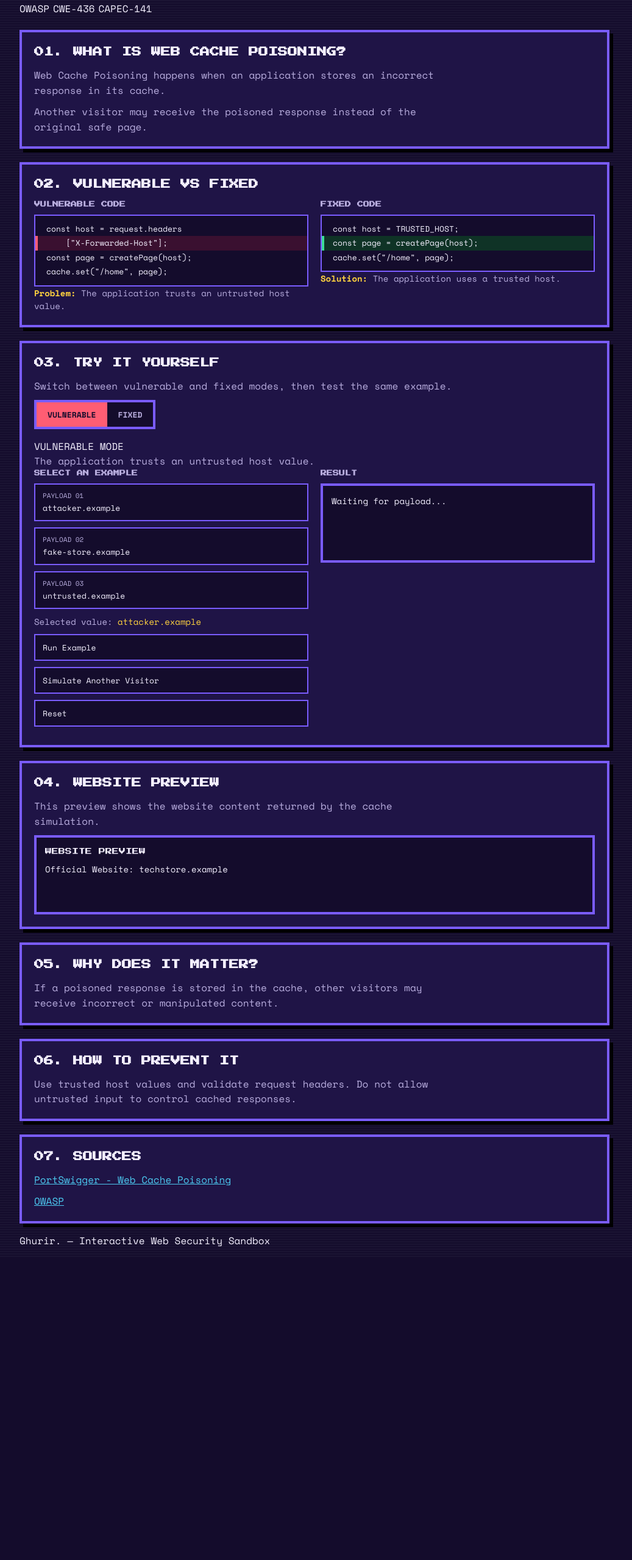
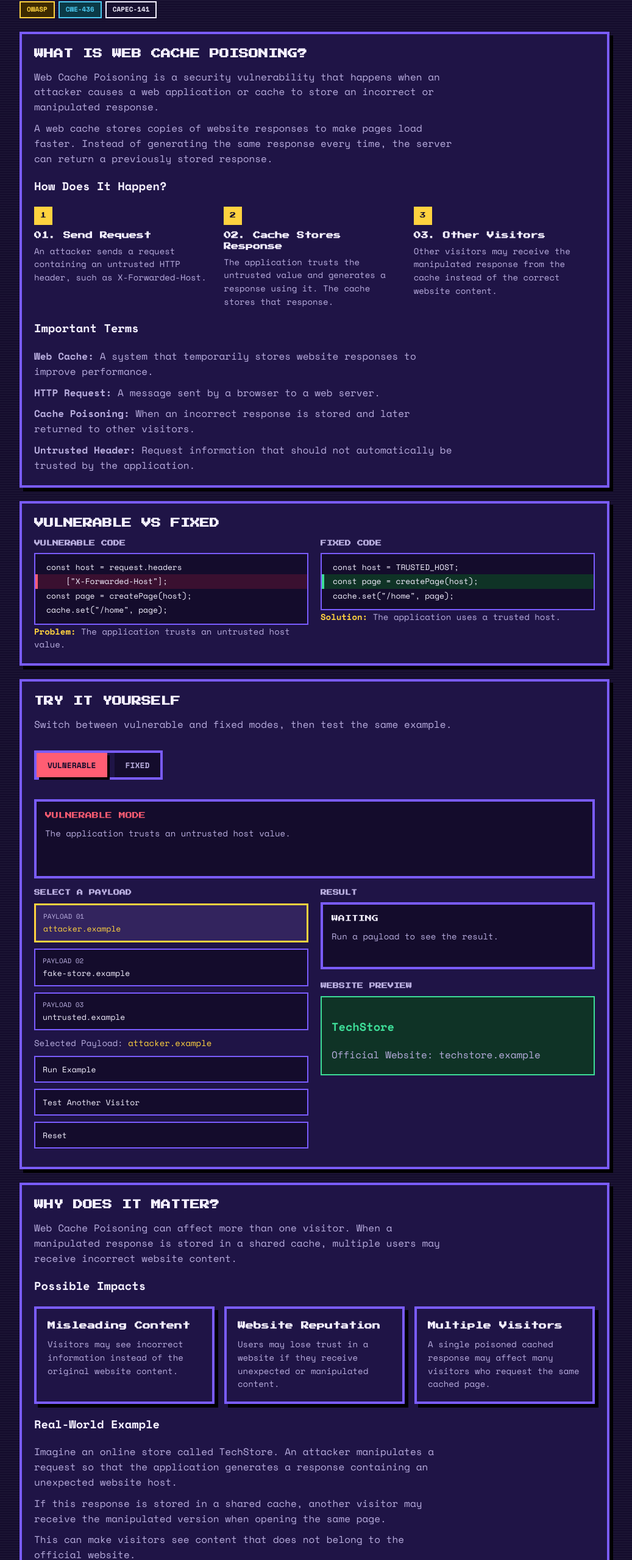
Before and after one commit to Renad1993/Final-Project-Interactive-Web-Security-Sandbox, a plain HTML site: page lab3.html in a window 1280 px wide. Shown: the part 238-2797 px from the top of the page at 61% size, without its empty margins (124-1161 px from the left). Before the commit the page ends 2302 px from the top, so only its background shows below. Drawn offline with nearby package versions, Linux system fonts and the light colour scheme.

Commit message:
Update Lab 3 Web Cache Poisoning

```diff
--- a/js/lab3.js
+++ b/js/lab3.js
@@ -6,9 +6,7 @@ const cache = new Map();
 let mode = "vulnerable";
 let selectedHost = "attacker.example";
 
-
-// Get HTML elements
-
+// HTML Elements
 const vulnerableBtn = document.getElementById("vulnerableBtn");
 const fixedBtn = document.getElementById("fixedBtn");
 
@@ -20,21 +18,27 @@ const payloadCode = document.getElementById("payloadCode");
 const domainBanner = document.getElementById("domainBanner");
 const resultMessage = document.getElementById("resultMessage");
 
-const payloadButtons = document.querySelectorAll(".payload-btn");
+const payloadButtons = document.querySelectorAll(".pl[data-host]");
+
+const runBtn = document.getElementById("runBtn");
+const visitorBtn = document.getElementById("visitorBtn");
+const resetBtn = document.getElementById("resetBtn");
 
 
-// Update Vulnerable / Fixed mode
-
+// Update Mode
 function updateMode() {
 
     const isVulnerable = mode === "vulnerable";
 
     vulnerableBtn.classList.toggle("active", isVulnerable);
+    vulnerableBtn.classList.toggle("on", isVulnerable);
+
     fixedBtn.classList.toggle("active", !isVulnerable);
+    fixedBtn.classList.toggle("on", !isVulnerable);
 
     statusBox.className = isVulnerable
-        ? "status vulnerable-status"
-        : "status fixed-status";
+        ? "out mode-status vulnerable-status"
+        : "out mode-status fixed-status";
 
     statusTitle.textContent = isVulnerable
         ? "VULNERABLE MODE"
@@ -50,24 +54,26 @@ function updateMode() {
 }
 
 
-// Reset website preview
-
+// Reset Preview
 function resetPreview() {
 
-    domainBanner.textContent =
-        "Official Website: " + TRUSTED_HOST;
+    domainBanner.innerHTML = `
+        <h3>TechStore</h3>
+        <p>Official Website: ${TRUSTED_HOST}</p>
+    `;
 
     domainBanner.classList.remove("poisoned");
 
-    resultMessage.textContent = "Waiting for payload...";
+    resultMessage.innerHTML = `
+        <span class="status">WAITING</span>
+        <p>Run a payload to see the result.</p>
+    `;
 }
 
 
-// Vulnerable version
-
+// Vulnerable Request
 function vulnerableRequest(host) {
 
-    // The cache uses the same key for every host.
     const cacheKey = "/home";
 
     if (cache.has(cacheKey)) {
@@ -85,11 +91,9 @@ function vulnerableRequest(host) {
 }
 
 
-// Fixed version
-
+// Fixed Request
 function fixedRequest() {
 
-    // The application uses its trusted host.
     const safeHost = TRUSTED_HOST;
 
     const cacheKey = "/home|" + safeHost;
@@ -109,120 +113,117 @@ function fixedRequest() {
 }
 
 
-// Run selected payload
+// Display Result
+function showResult(response) {
 
-function runPayload() {
+    if (response.poisoned) {
 
-    let response;
+        domainBanner.innerHTML = `
+            <h3>Unexpected Website!</h3>
+            <p>Host: ${response.host}</p>
+            <p>Cached content was manipulated.</p>
+        `;
 
-    if (mode === "vulnerable") {
+        domainBanner.classList.add("poisoned");
 
-        response = vulnerableRequest(selectedHost);
+        resultMessage.innerHTML = `
+            <span class="status">CACHE POISONED!</span>
+            <p>The manipulated response was stored in the cache.</p>
+        `;
 
     } else {
 
-        response = fixedRequest();
-
-    }
-
-
-    if (response.poisoned) {
-
-        domainBanner.textContent =
-            "Unexpected Website Host: " + response.host;
-
-        domainBanner.classList.add("poisoned");
-
-        resultMessage.textContent =
-            "Cache Poisoned! The manipulated response was stored.";
-
-    } else {
-
-        domainBanner.textContent =
-            "Official Website: " + TRUSTED_HOST;
+        domainBanner.innerHTML = `
+            <h3>TechStore</h3>
+            <p>Official Website: ${TRUSTED_HOST}</p>
+        `;
 
         domainBanner.classList.remove("poisoned");
 
-        resultMessage.textContent =
-            mode === "fixed"
-                ? "Blocked! The untrusted host was ignored."
-                : "The official response was returned.";
-
+        resultMessage.innerHTML = mode === "fixed"
+            ? `
+                <span class="status">BLOCKED!</span>
+                <p>The untrusted host was ignored. The official website is safe.</p>
+            `
+            : `
+                <span class="status">SAFE RESPONSE</span>
+                <p>The official website was returned.</p>
+            `;
     }
-
 }
 
 
-// Simulate another visitor
+// Run Selected Payload
+function runPayload() {
 
+    // Start a fresh test for every selected payload
+    cache.clear();
+
+    const response = mode === "vulnerable"
+        ? vulnerableRequest(selectedHost)
+        : fixedRequest();
+
+    showResult(response);
+}
+
+
+// Test Another Visitor
 function simulateVisitor() {
 
     const cacheKey = mode === "vulnerable"
         ? "/home"
         : "/home|" + TRUSTED_HOST;
 
-
     if (!cache.has(cacheKey)) {
 
-        resultMessage.textContent =
-            "No cached response yet. Run a payload first.";
+        resultMessage.innerHTML = `
+            <span class="status">NO CACHE</span>
+            <p>Run a payload first.</p>
+        `;
 
         return;
     }
 
-
     const response = cache.get(cacheKey);
 
+    showResult(response);
 
     if (response.poisoned) {
 
-        domainBanner.textContent =
-            "Unexpected Website Host: " + response.host;
-
-        domainBanner.classList.add("poisoned");
-
-        resultMessage.textContent =
-            "Another visitor received the manipulated cached response!";
+        resultMessage.innerHTML = `
+            <span class="status">ANOTHER VISITOR AFFECTED!</span>
+            <p>Another visitor received the manipulated cached response.</p>
+        `;
 
     } else {
 
-        domainBanner.textContent =
-            "Official Website: " + TRUSTED_HOST;
-
-        domainBanner.classList.remove("poisoned");
-
-        resultMessage.textContent =
-            "Another visitor received the safe cached response.";
-
+        resultMessage.innerHTML = `
+            <span class="status">SAFE VISITOR</span>
+            <p>Another visitor received the official cached website.</p>
+        `;
     }
-
 }
 
 
-// Switch to Vulnerable mode
-
+// Vulnerable Button
 vulnerableBtn.addEventListener("click", () => {
 
     mode = "vulnerable";
 
     updateMode();
-
 });
 
 
-// Switch to Fixed mode
-
+// Fixed Button
 fixedBtn.addEventListener("click", () => {
 
     mode = "fixed";
 
     updateMode();
-
 });
 
 
-// Select payload
-
+// Select Payload
 payloadButtons.forEach(button => {
 
     button.addEventListener("click", () => {
@@ -238,39 +239,34 @@ payloadButtons.forEach(button => {
         button.classList.add("selected");
 
     });
-
 });
 
 
-// Run payload button
-
-document.getElementById("runBtn").addEventListener(
-    "click",
-    runPayload
-);
+// Run Button
+runBtn.addEventListener("click", runPayload);
 
 
-// Another visitor button
-
-document.getElementById("visitorBtn").addEventListener(
-    "click",
-    simulateVisitor
-);
+// Another Visitor Button
+visitorBtn.addEventListener("click", simulateVisitor);
 
 
-// Reset cache button
-
-document.getElementById("resetBtn").addEventListener("click", () => {
+// Reset Button
+resetBtn.addEventListener("click", () => {
 
     cache.clear();
 
     resetPreview();
-
 });
 
 
-// Initial page setup
+// Initial Setup
+payloadCode.textContent = selectedHost;
 
 updateMode();
 
-payloadButtons[0].classList.add("selected");
+payloadButtons.forEach(button => {
+    button.classList.toggle(
+        "selected",
+        button.dataset.host === selectedHost
+    );
+});
--- a/lab3.html
+++ b/lab3.html
@@ -1,45 +1,37 @@
 
 <!DOCTYPE html>
 <html lang="en">
+
 <head>
     <meta charset="UTF-8">
     <meta name="viewport" content="width=device-width, initial-scale=1.0">
 
     <title>Lab 3 - Web Cache Poisoning</title>
 
-    <!-- Main shared design -->
     <link rel="stylesheet" href="style.css">
-
-    <!-- Shared lab design -->
     <link rel="stylesheet" href="lab.css">
 
-    <!-- Fonts -->
     <link href="https://fonts.googleapis.com/css2?family=Press+Start+2P&family=Space+Mono:wght@400;700&display=swap" rel="stylesheet">
 </head>
 
 <body>
 
-    <!-- Header -->
     <header class="site-header">
         <div class="wrap">
-            <a class="brand" href="index.html">
-                Ghurir<span>.</span>
-            </a>
-
             <nav class="nav" aria-label="Main">
                 <a href="index.html">Home</a>
-                <a href="lab.html">Lab</a>
                 <a href="lab1.html">Lab 1</a>
+                <a href="lab2.html">Lab 2</a>
                 <a href="lab3.html" aria-current="page">Lab 3</a>
             </nav>
         </div>
     </header>
 
-
     <main class="wrap">
 
         <!-- Lab Title -->
         <section class="lab-hero">
+
             <h1>Web Cache Poisoning</h1>
 
             <p>
@@ -48,32 +40,91 @@
             </p>
 
             <div class="badges">
-                <span>OWASP</span>
-                <span>CWE-436</span>
-                <span>CAPEC-141</span>
+                <span class="badge owasp">OWASP</span>
+                <span class="badge cwe">CWE-436</span>
+                <span class="badge capec">CAPEC-141</span>
             </div>
+
         </section>
 
+        <!-- What Is Web Cache Poisoning -->
+        <section class="panel">
 
-        <!-- What is it -->
-        <section class="panel">
-            <h2>01. What Is Web Cache Poisoning?</h2>
+            <h2>What Is Web Cache Poisoning?</h2>
 
             <p>
-                Web Cache Poisoning happens when an application stores
-                an incorrect response in its cache.
+                Web Cache Poisoning is a security vulnerability that happens
+                when an attacker causes a web application or cache to store
+                an incorrect or manipulated response.
             </p>
 
             <p>
-                Another visitor may receive the poisoned response
-                instead of the original safe page.
+                A web cache stores copies of website responses to make pages
+                load faster. Instead of generating the same response every time,
+                the server can return a previously stored response.
             </p>
+
+            <h3>How Does It Happen?</h3>
+
+            <div class="steps">
+
+                <div class="step">
+                    <h3>01. Send Request</h3>
+                    <p>
+                        An attacker sends a request containing an untrusted
+                        HTTP header, such as X-Forwarded-Host.
+                    </p>
+                </div>
+
+                <div class="step">
+                    <h3>02. Cache Stores Response</h3>
+                    <p>
+                        The application trusts the untrusted value and generates
+                        a response using it. The cache stores that response.
+                    </p>
+                </div>
+
+                <div class="step">
+                    <h3>03. Other Visitors</h3>
+                    <p>
+                        Other visitors may receive the manipulated response
+                        from the cache instead of the correct website content.
+                    </p>
+                </div>
+
+            </div>
+
+            <h3>Important Terms</h3>
+
+            <p>
+                <b>Web Cache:</b>
+                A system that temporarily stores website responses
+                to improve performance.
+            </p>
+
+            <p>
+                <b>HTTP Request:</b>
+                A message sent by a browser to a web server.
+            </p>
+
+            <p>
+                <b>Cache Poisoning:</b>
+                When an incorrect response is stored and later
+                returned to other visitors.
+            </p>
+
+            <p>
+                <b>Untrusted Header:</b>
+                Request information that should not automatically
+                be trusted by the application.
+            </p>
+
         </section>
 
+        <!-- Vulnerable vs Fixed -->
+        <section class="panel">
 
-        <!-- Vulnerable and Fixed Code -->
-        <section class="panel">
-            <h2>02. Vulnerable vs Fixed</h2>
+            <h2>Vulnerable vs Fixed</h2>
 
             <div class="cols">
 
@@ -100,12 +151,13 @@
                 </div>
 
             </div>
+
         </section>
-
 
         <!-- Interactive Demo -->
         <section class="panel">
-            <h2>03. Try It Yourself</h2>
+
+            <h2>Try It Yourself</h2>
 
             <p>
                 Switch between vulnerable and fixed modes,
@@ -113,6 +165,7 @@
             </p>
 
             <div class="switch">
+
                 <button id="vulnerableBtn" class="v on" type="button">
                     Vulnerable
                 </button>
@@ -120,47 +173,57 @@
                 <button id="fixedBtn" class="f" type="button">
                     Fixed
                 </button>
+
             </div>
 
+            <div id="statusBox" class="out mode-status">
 
-            <!-- Status -->
-            <div id="statusBox" class="out">
                 <span id="statusTitle" class="status">
                     VULNERABLE MODE
                 </span>
 
                 <p id="statusText">
-                    The application is using an untrusted host value.
+                    The application trusts an untrusted host value.
                 </p>
+
             </div>
 
-
-            <!-- Payloads -->
             <div class="cols">
 
+                <!-- Payload Selection -->
                 <div>
-                    <h3 class="lbl">SELECT AN EXAMPLE</h3>
 
-                    <button class="pl" type="button"
-                        data-host="attacker.example">
+                    <h3 class="lbl">SELECT A PAYLOAD</h3>
+
+                    <button class="pl selected"
+                            type="button"
+                            data-host="attacker.example">
+
                         <small>Payload 01</small>
                         attacker.example
+
                     </button>
 
-                    <button class="pl" type="button"
-                        data-host="fake-store.example">
+                    <button class="pl"
+                            type="button"
+                            data-host="fake-store.example">
+
                         <small>Payload 02</small>
                         fake-store.example
+
                     </button>
 
-                    <button class="pl" type="button"
-                        data-host="untrusted.example">
+                    <button class="pl"
+                            type="button"
+                            data-host="untrusted.example">
+
                         <small>Payload 03</small>
                         untrusted.example
+
                     </button>
 
                     <p class="note">
-                        Selected value:
+                        Selected Payload:
                         <code id="payloadCode">attacker.example</code>
                     </p>
 
@@ -169,99 +232,141 @@
                     </button>
 
                     <button id="visitorBtn" class="pl" type="button">
-                        Simulate Another Visitor
+                        Test Another Visitor
                     </button>
 
                     <button id="resetBtn" class="pl" type="button">
                         Reset
                     </button>
+
                 </div>
 
+                <!-- Result and Website Preview -->
+                <div>
 
-                <!-- Result -->
-                <div>
                     <h3 class="lbl">RESULT</h3>
 
                     <div id="resultMessage" class="out">
+
                         <span class="status">WAITING</span>
-                        <p>Run an example to see the result.</p>
+
+                        <p>
+                            Run an example to see the result.
+                        </p>
+
                     </div>
+
+                    <h3 class="lbl">WEBSITE PREVIEW</h3>
+
+                    <div id="domainBanner">
+
+                        <h3>TechStore</h3>
+
+                        <p>
+                            Official Website: techstore.example
+                        </p>
+
+                    </div>
+
                 </div>
 
             </div>
+
         </section>
 
+        <!-- Why Does It Matter -->
+        <section class="panel">
 
-        <!-- Website Preview -->
-        <section class="panel">
-            <h2>04. Website Preview</h2>
+            <h2>Why Does It Matter?</h2>
 
             <p>
-                This preview shows the website content returned
-                by the cache simulation.
+                Web Cache Poisoning can affect more than one visitor.
+                When a manipulated response is stored in a shared cache,
+                multiple users may receive incorrect website content.
             </p>
 
-            <div class="out">
-                <span class="status">WEBSITE PREVIEW</span>
+            <h3>Possible Impacts</h3>
 
-                <div id="domainBanner">
-                    <h3>TechStore</h3>
-                    <p>Welcome to the official TechStore website.</p>
+            <div class="cards">
+
+                <div class="card">
+                    <h3>Misleading Content</h3>
+                    <p>
+                        Visitors may see incorrect information instead
+                        of the original website content.
+                    </p>
                 </div>
+
+                <div class="card">
+                    <h3>Website Reputation</h3>
+                    <p>
+                        Users may lose trust in a website if they receive
+                        unexpected or manipulated content.
+                    </p>
+                </div>
+
+                <div class="card">
+                    <h3>Multiple Visitors</h3>
+                    <p>
+                        A single poisoned cached response may affect
+                        many visitors who request the same cached page.
+                    </p>
+                </div>
+
             </div>
-        </section>
 
-
-        <!-- Why it matters -->
-        <section class="panel">
-            <h2>05. Why Does It Matter?</h2>
+            <h3>Real-World Example</h3>
 
             <p>
-                If a poisoned response is stored in the cache,
-                other visitors may receive incorrect or manipulated content.
+                Imagine an online store called TechStore.
+                An attacker manipulates a request so that the application
+                generates a response containing an unexpected website host.
             </p>
-        </section>
-
-
-        <!-- The Fix -->
-        <section class="panel">
-            <h2>06. How to Prevent It</h2>
 
             <p>
-                Use trusted host values and validate request headers.
-                Do not allow untrusted input to control cached responses.
+                If this response is stored in a shared cache,
+                another visitor may receive the manipulated version
+                when opening the same page.
             </p>
+
+            <p>
+                This can make visitors see content that does not belong
+                to the official website.
+            </p>
+
         </section>
-
 
         <!-- Sources -->
         <section class="panel sources">
-            <h2>07. Sources</h2>
+
+            <h2>Sources</h2>
 
             <p>
                 <a href="https://portswigger.net/web-security/web-cache-poisoning"
-                   target="_blank" rel="noopener">
+                   target="_blank"
+                   rel="noopener">
                     PortSwigger - Web Cache Poisoning
                 </a>
             </p>
 
             <p>
                 <a href="https://owasp.org/"
-                   target="_blank" rel="noopener">
+                   target="_blank"
+                   rel="noopener">
                     OWASP
                 </a>
             </p>
+
         </section>
 
     </main>
 
-
+    <!-- Footer -->
     <footer class="wrap">
         <p>Ghurir. — Interactive Web Security Sandbox</p>
     </footer>
 
-
-    <!-- Lab 3 JavaScript -->
+    <!-- JavaScript -->
     <script src="js/lab3.js" defer></script>
 
 </body>
--- a/style.css
+++ b/style.css
@@ -263,3 +263,127 @@ h2 {
 @media (prefers-reduced-motion: reduce) {
   * { transition: none !important; }
 }
+
+
+/* Interactive Lab 3 */
+
+.switch {
+    display: flex;
+    gap: 12px;
+    margin: 20px 0;
+}
+
+.switch button {
+    flex: 1;
+    padding: 12px;
+    border: 3px solid var(--line);
+    background: var(--surface);
+    color: var(--text);
+    font-family: var(--font-body);
+    font-weight: bold;
+    cursor: pointer;
+    transition: 0.2s;
+}
+
+.switch button.v.active,
+.switch button.v.on {
+    background: var(--vuln-bg);
+    color: var(--vuln);
+    border-color: var(--vuln);
+    box-shadow: 4px 4px 0 #000;
+}
+
+.switch button.f.active,
+.switch button.f.on {
+    background: var(--fixed-bg);
+    color: var(--fixed);
+    border-color: var(--fixed);
+    box-shadow: 4px 4px 0 #000;
+}
+
+.pl {
+    display: block;
+    width: 100%;
+    margin: 10px 0;
+    padding: 12px;
+    background: var(--surface);
+    color: var(--text);
+    border: 2px solid var(--line);
+    font-family: var(--font-body);
+    cursor: pointer;
+    text-align: left;
+}
+
+.pl:hover {
+    border-color: var(--brand);
+}
+
+.pl.selected {
+    border: 3px solid var(--brand);
+    background: #33245e;
+    color: var(--brand);
+}
+
+.pl small {
+    display: block;
+    color: var(--muted);
+}
+
+.mode-status {
+    padding: 16px;
+    margin: 16px 0;
+    border: 2px solid;
+}
+
+.vulnerable-status {
+    background: var(--vuln-bg);
+    border-color: var(--vuln);
+}
+
+.fixed-status {
+    background: var(--fixed-bg);
+    border-color: var(--fixed);
+}
+
+.vulnerable-status .status {
+    color: var(--vuln);
+}
+
+.fixed-status .status {
+    color: var(--fixed);
+}
+
+#resultMessage {
+    margin-bottom: 20px;
+    min-height: 110px;
+}
+
+#domainBanner {
+    padding: 16px;
+    background: var(--fixed-bg);
+    border: 2px solid var(--fixed);
+    min-height: 130px;
+}
+
+#domainBanner h3 {
+    color: var(--fixed);
+}
+
+#domainBanner.poisoned {
+    background: var(--vuln-bg);
+    border-color: var(--vuln);
+}
+
+#domainBanner.poisoned h3 {
+    color: var(--vuln);
+}
+
+#domainBanner p {
+    overflow-wrap: anywhere;
+}
+
+@media (max-width: 650px) {
+    .cols {
+        grid-template-columns: 1fr;
+    }
+}
```
